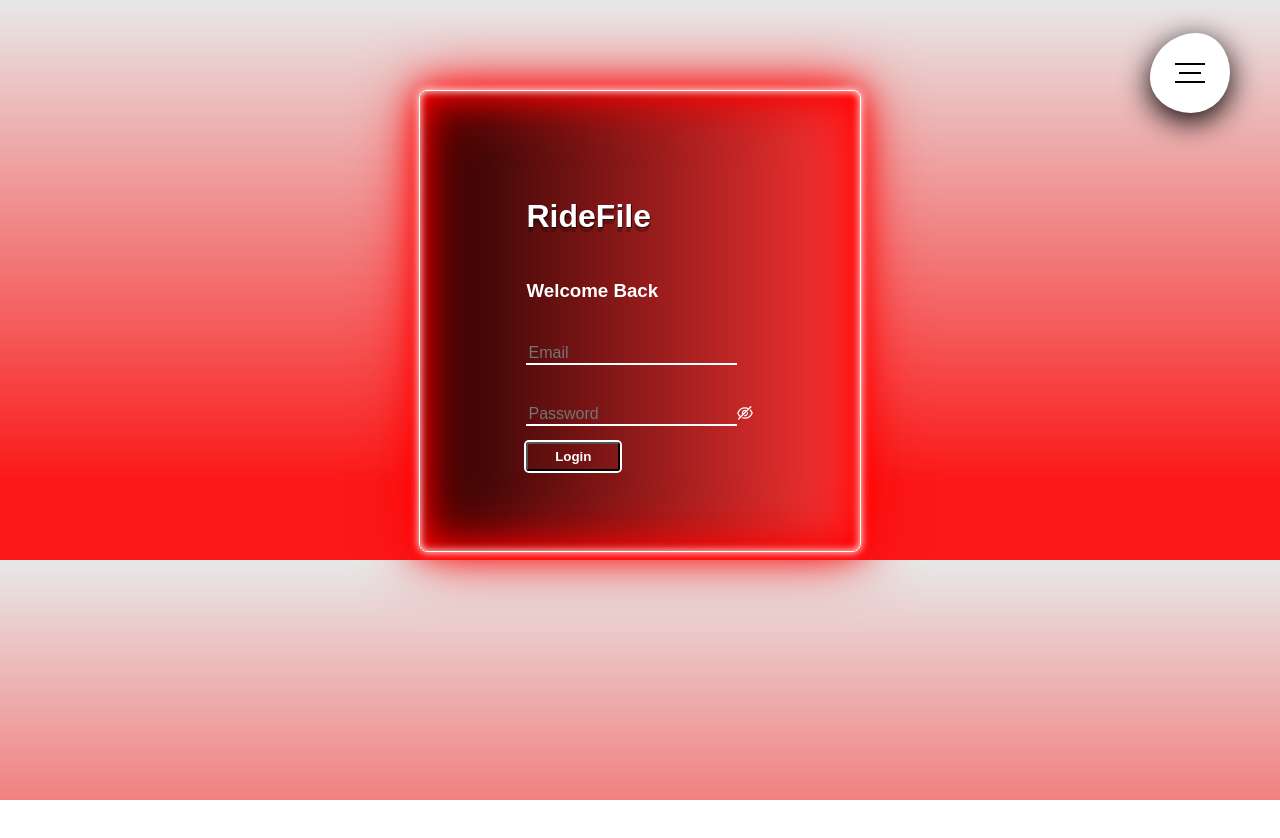
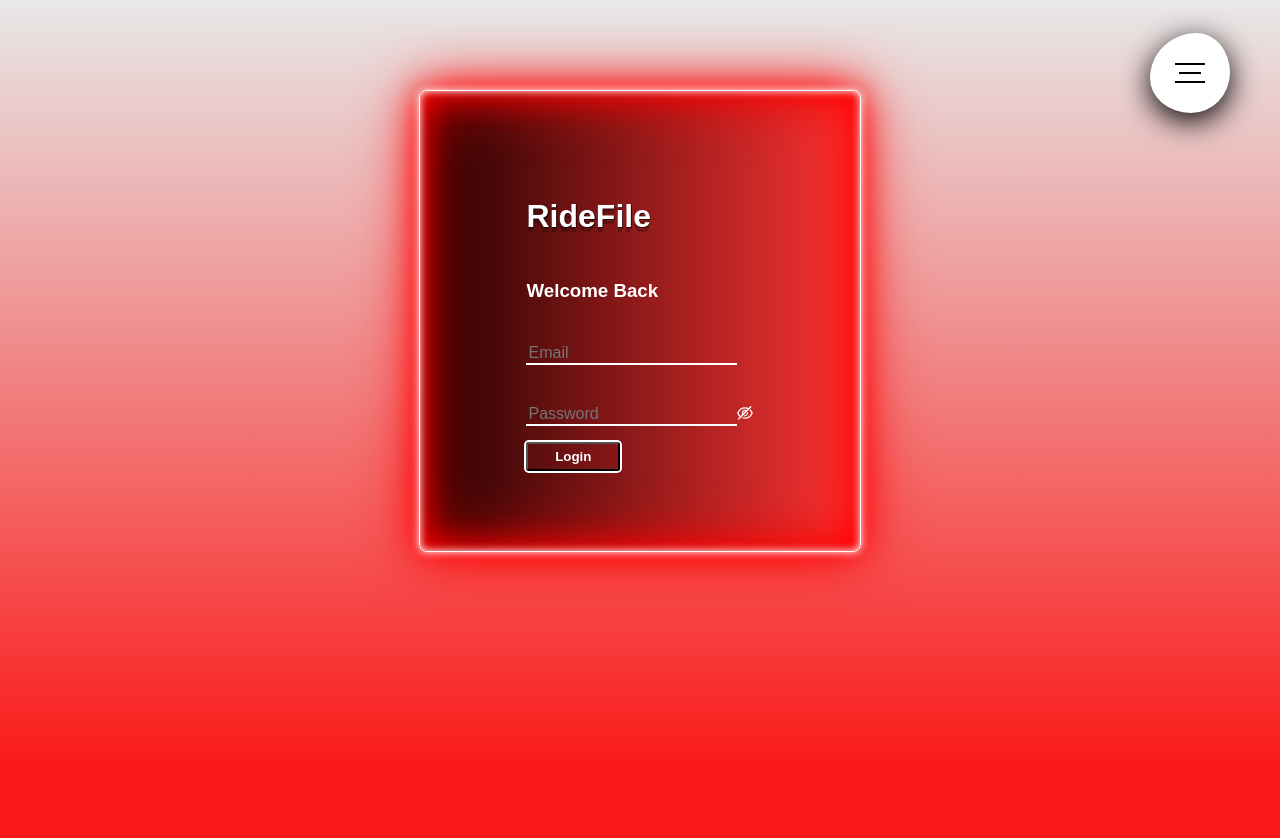
Before and after one commit to Arthur1112/ridefile-react-frontend-final-project, a React (Create React App) app: page /login in a window 1280 px wide. Shown: the top 838 px of the page. Before the commit the page ends 800 px from the top, so only its background shows below. Built offline with nearby package versions, Linux system fonts and the light colour scheme.

Commit message:
added some css

```diff
--- a/src/App.css
+++ b/src/App.css
@@ -1,38 +1,9 @@
-.App {
-  text-align: center;
+body {
+  background-attachment: fixed;
+  background: linear-gradient(
+    to bottom,
+    rgba(232, 232, 232, 1) 0%,
+    rgba(251, 24, 24, 1) 86%
+  );
+  min-height: 800px;
 }
-
-.App-logo {
-  height: 40vmin;
-  pointer-events: none;
-}
-
-@media (prefers-reduced-motion: no-preference) {
-  .App-logo {
-    animation: App-logo-spin infinite 20s linear;
-  }
-}
-
-.App-header {
-  background-color: #282c34;
-  min-height: 100vh;
-  display: flex;
-  flex-direction: column;
-  align-items: center;
-  justify-content: center;
-  font-size: calc(10px + 2vmin);
-  color: white;
-}
-
-.App-link {
-  color: #61dafb;
-}
-
-@keyframes App-logo-spin {
-  from {
-    transform: rotate(0deg);
-  }
-  to {
-    transform: rotate(360deg);
-  }
-}
--- a/src/components/Login.jsx
+++ b/src/components/Login.jsx
@@ -10,7 +10,7 @@ export default function Login({ token, setToken }) {
 
   const handleLogin = ({ email, password }) => {
     console.log(email, password);
-    fetch("http://localhost:7050/login", {
+    fetch("https://ridefile-final-project-as.web.app/login", {
       method: "POST",
       headers: {
         "Content-Type": "application/json",
--- a/src/components/NewProfilePage.jsx
+++ b/src/components/NewProfilePage.jsx
@@ -33,7 +33,7 @@ export default function CreateNewProfile() {
   const [error, setError] = useState("");
 
   const handleSubmit = (e) => {
-    fetch("http://localhost:5050/addNewProfile", {
+    fetch("https://ridefile-final-project-as.web.app/addNewProfile", {
       method: "POST",
       headers: {
         "Content-Type": "application/json",
--- a/src/components/ProfilePage.jsx
+++ b/src/components/ProfilePage.jsx
@@ -6,7 +6,7 @@ import LogoutButton from "./LogoutButton";
 export default function ProfilePage({ token }) {
   const [profile, setProfile] = useState();
   useEffect(() => {
-    fetch("http://localhost:7050/profile")
+    fetch("https://ridefile-final-project-as.web.app/profile")
       .then((response) => response.json())
       .then((data) => setProfile(data))
       .catch(console.error);
--- a/src/styling/styling.css
+++ b/src/styling/styling.css
@@ -1,12 +1,12 @@
-body {
-  /* background: url("https://w.wallha.com/ws/11/56tXTAlV.jpg") no-repeat center
+/* body {
+  background: url("https://w.wallha.com/ws/11/56tXTAlV.jpg") no-repeat center
     fixed;
-  background-size: cover; */
+  background-size: cover;
   background: linear-gradient(
     rgba(232, 232, 232, 1) 0%,
     rgba(251, 24, 24, 1) 86%
   );
-}
+} */
 
 /* section#appMainSection {
   background-color: rgb(60, 54, 55);
```
Also changed, not shown: firebase.json (added), 1 other file (tests, documents, lock files or other folders).
